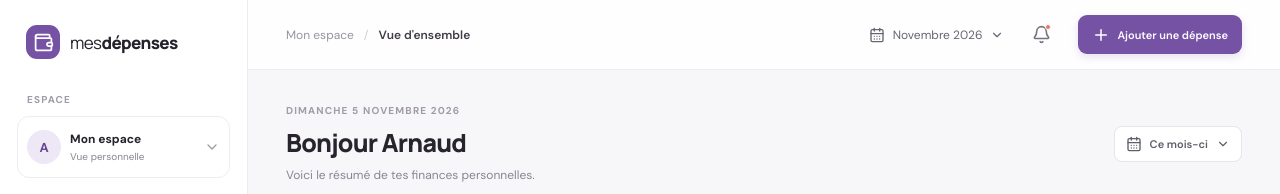
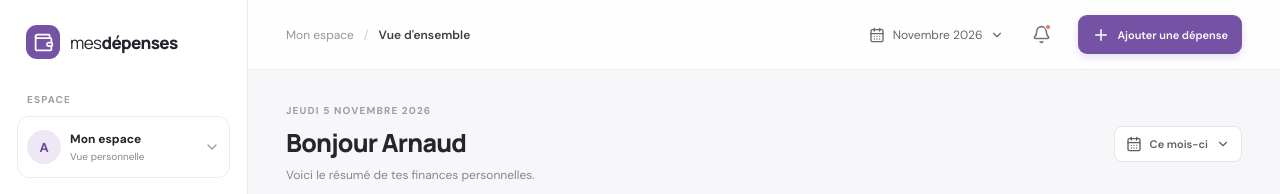
Before and after one commit to arnaudstdr/suivi-depenses, a React (Vite) app in the folder frontend/: page / in a window 1280 px wide. Shown: the top 194 px of the page. Built offline with nearby package versions, Linux system fonts and the light colour scheme.

Commit message:
fix: correct demo dashboard date label

```diff
--- a/frontend/src/App.tsx
+++ b/frontend/src/App.tsx
@@ -77,7 +77,7 @@ function App() {
 
         {section === "Vue d'ensemble" ? (
           <div className="page-content">
-            <div className="page-heading"><div><div className="eyebrow">DIMANCHE 5 NOVEMBRE 2026</div><h1>Bonjour Arnaud</h1><p>Voici le résumé de tes finances personnelles.</p></div><button className="outline-button"><CalendarDays size={16}/> Ce mois-ci <ChevronDown size={14}/></button></div>
+            <div className="page-heading"><div><div className="eyebrow">JEUDI 5 NOVEMBRE 2026</div><h1>Bonjour Arnaud</h1><p>Voici le résumé de tes finances personnelles.</p></div><button className="outline-button"><CalendarDays size={16}/> Ce mois-ci <ChevronDown size={14}/></button></div>
             <section className="summary-grid">
               <article className="summary-card primary-card"><div className="card-top"><span>Dépenses du mois</span><span className="card-icon"><ArrowDownRight size={18}/></span></div><div className="big-number">684,70 €</div><div className="card-foot"><span className="trend negative"><ArrowUpRight size={14}/> 8,2 %</span><span>vs mois dernier</span></div><div className="primary-decoration"/></article>
               <article className="summary-card"><div className="card-top"><span>Budgets consommés</span><span className="soft-icon violet"><PiggyBank size={18}/></span></div><div className="big-number dark-number">319,70 € <small>/ 510 €</small></div><div className="progress-track"><span className="progress-fill violet-fill" style={{width:"62.7%"}}/></div><div className="card-foot"><span>62,7 % utilisé</span><strong>190,30 € restants</strong></div></article>
```
